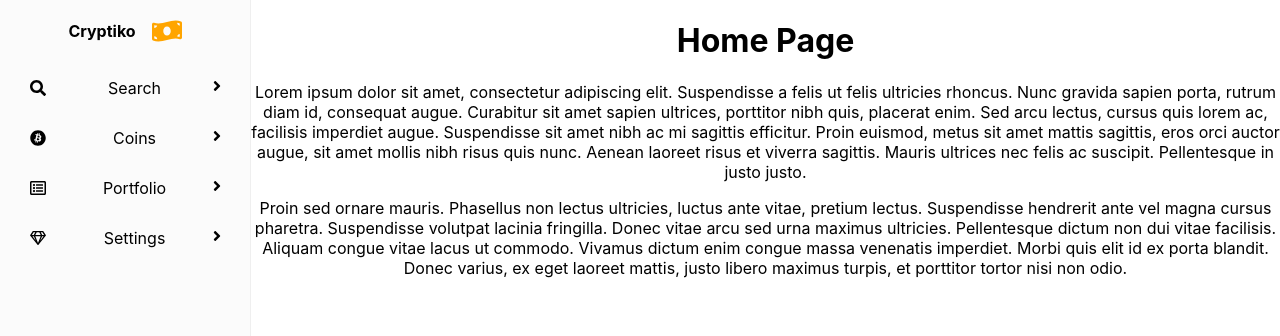
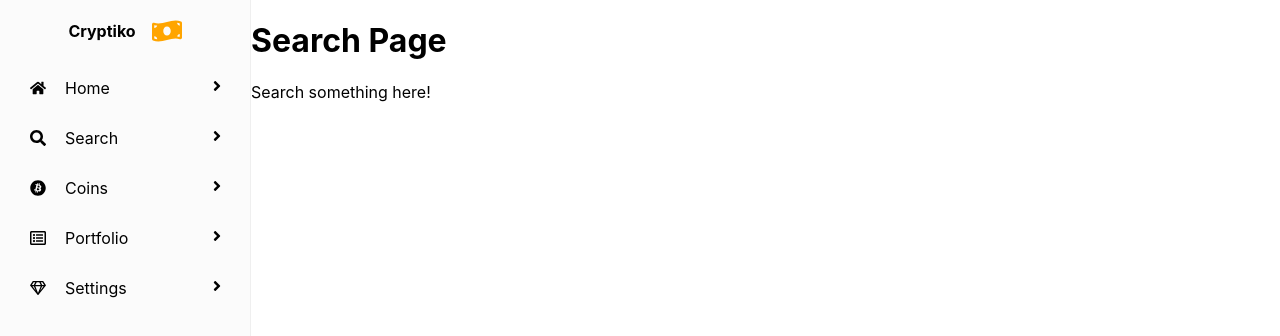
Before and after one commit to AdiPat/crypiko, a React (Create React App) app: page /search in a window 1280 px wide. Shown: the top 336 px of the page. Built offline with nearby package versions, Linux system fonts and the light colour scheme.

Commit message:
Add router and react-icons

```diff
--- a/package.json
+++ b/package.json
@@ -8,7 +8,9 @@
     "@testing-library/user-event": "^13.5.0",
     "react": "^18.2.0",
     "react-dom": "^18.2.0",
+    "react-icons": "^4.4.0",
     "react-pro-sidebar": "^1.0.0-alpha.4",
+    "react-router-dom": "^6.4.2",
     "react-scripts": "5.0.1",
     "web-vitals": "^2.1.4"
   },
--- a/src/App.js
+++ b/src/App.js
@@ -1,13 +1,17 @@
 import "./App.css";
 import { ProSidebarProvider } from "react-pro-sidebar";
-import { HomePage } from "./pages";
+import { BrowserRouter as Router, Routes, Route, Link } from "react-router-dom";
+import { HomePage, SearchPage } from "./pages";
 
 function App() {
   return (
     <ProSidebarProvider>
-      <div className="App">
-        <HomePage />
-      </div>
+      <Router>
+        <Routes>
+          <Route path="/" exact element={<HomePage />} />
+          <Route path="/search" exact element={<SearchPage />} />
+        </Routes>
+      </Router>
     </ProSidebarProvider>
   );
 }
--- a/src/components/sidebar-layout.js
+++ b/src/components/sidebar-layout.js
@@ -6,10 +6,15 @@ import {
   FaRegGem,
   FaAngleRight,
   FaMoneyBillWave,
+  FaHome,
 } from "react-icons/fa";
+import { useNavigate } from "react-router-dom";
 
 function SidebarLayout({ children }) {
   const { collapseSidebar } = useProSidebar();
+  const navigate = useNavigate();
+
+  const handleMenuItemClick = (path) => () => navigate(path);
 
   return (
     <div
@@ -31,8 +36,16 @@ function SidebarLayout({ children }) {
         </div>
         <Menu>
           <MenuItem
+            icon={<FaHome color="black" />}
+            suffix={<FaAngleRight color="black" />}
+            onClick={handleMenuItemClick("/")}
+          >
+            Home
+          </MenuItem>
+          <MenuItem
             icon={<FaSearch color="black" />}
             suffix={<FaAngleRight color="black" />}
+            onClick={handleMenuItemClick("/search")}
           >
             Search
           </MenuItem>
--- a/src/pages/index.js
+++ b/src/pages/index.js
@@ -1,3 +1,4 @@
 import HomePage from "./home-page";
+import SearchPage from "./search-page";
 
-export { HomePage };
+export { HomePage, SearchPage };
--- /dev/null
+++ b/src/pages/search-page.js
@@ -0,0 +1,14 @@
+import { SidebarLayout } from "../components";
+
+function SearchPage() {
+  return (
+    <>
+      <SidebarLayout>
+        <h1>Search Page</h1>
+        <p>Search something here!</p>
+      </SidebarLayout>
+    </>
+  );
+}
+
+export default SearchPage;
```
Also changed, not shown: 1 other file (tests, documents, lock files or other folders).
